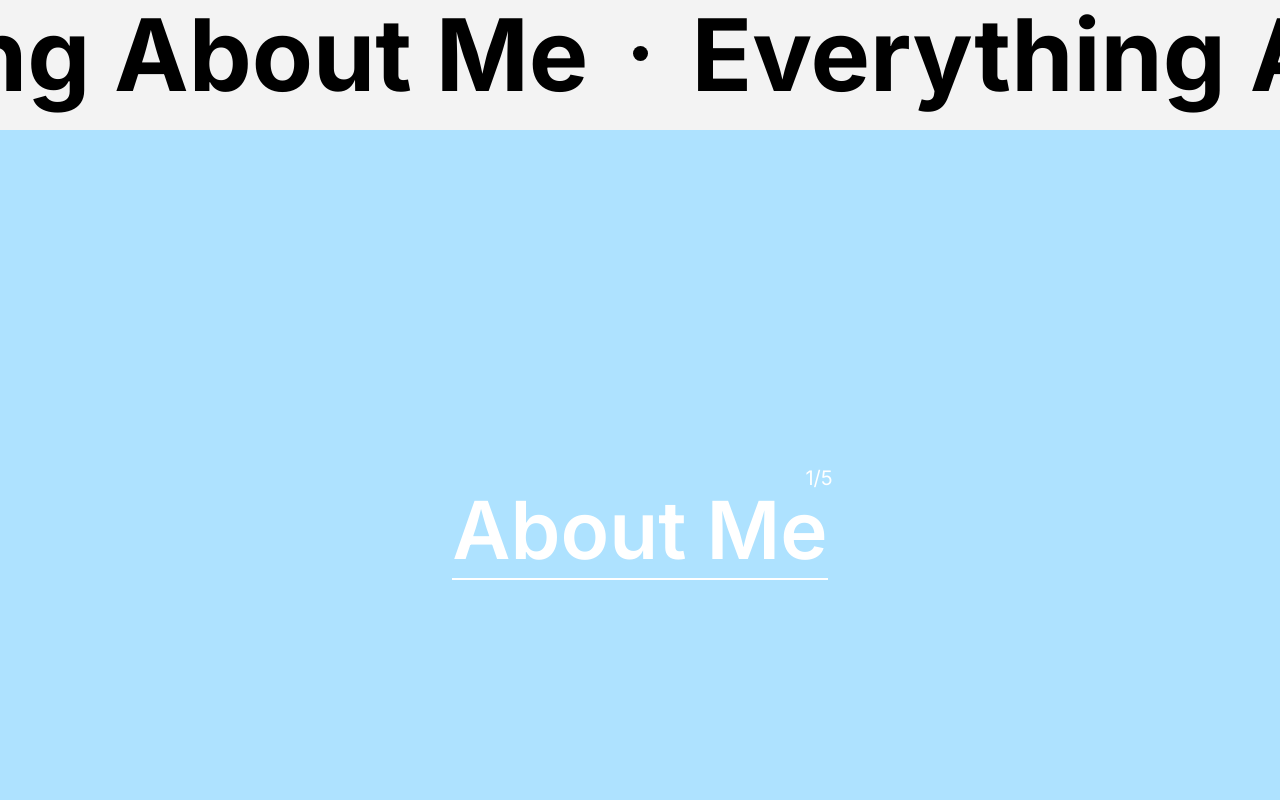
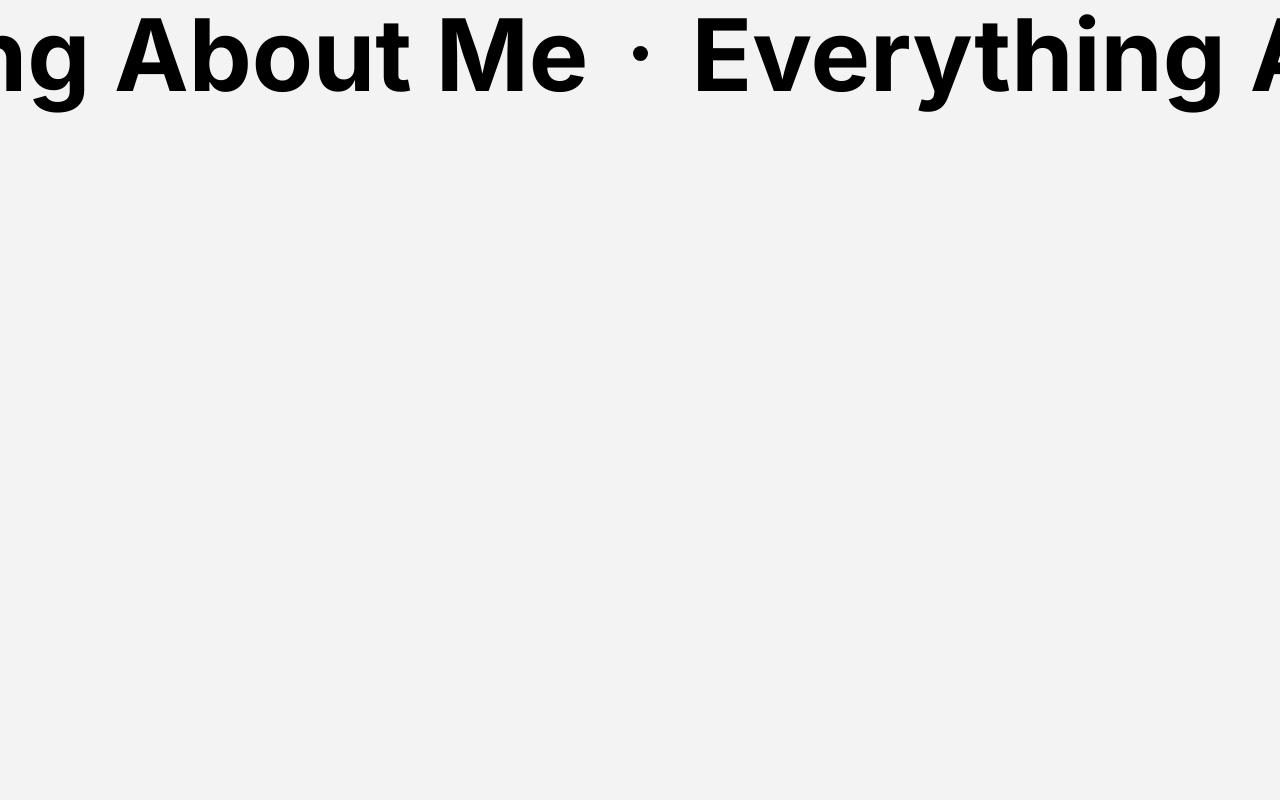
Before and after one commit to Johnson-Berisha/portfolio, a Next.js app in the folder next/: page / in a window 1280 px wide. Shown: the part 1420-2220 px from the top of the page. After the commit the page ends 1550 px from the top, so only its background shows below. Built offline with nearby package versions, Linux system fonts and the light colour scheme.

Commit message:
atempt to fix the errors

```diff
--- a/next/app/page.tsx
+++ b/next/app/page.tsx
@@ -1,17 +1,13 @@
 "use client"
 
 import Image from "next/image"
-import SectionList from "@/design/components/sectionList";
+import SectionList from "@/design/components/sectionList"
 import SkillsSec from "@/design/components/skillsSec"
-
 
 export default function Home() {
   return (
     <main>
-      {/* <ReactLenis
-      root
-      options={{ orientation: "vertical", gestureOrientataion: "both" }}
-    > */}
+
       <div className="home">
         <div className="header">
           <div className="logo">
@@ -130,12 +126,10 @@ export default function Home() {
         <div className="eam-txt2">Everything About Me</div>
       </div>
 
-    <main className="images">
-      <SectionList />
-      <SkillsSec />
-
-    </main>
-
+      <main className="images">
+        {/* <SectionList />
+        <SkillsSec /> */}
+      </main>
     </main>
   )
 }
--- a/next/package.json
+++ b/next/package.json
@@ -24,7 +24,8 @@
     "next-themes": "^0.2.1",
     "react": "^18",
     "react-dom": "^18",
-    "scrollreveal": "^4.0.9"
+    "scrollreveal": "^4.0.9",
+    "tailwindcss": "^3.4.0"
   },
   "devDependencies": {
     "@ianvs/prettier-plugin-sort-imports": "^4.1.1",
```
Also changed, not shown: 1 other file (tests, documents, lock files or other folders).
